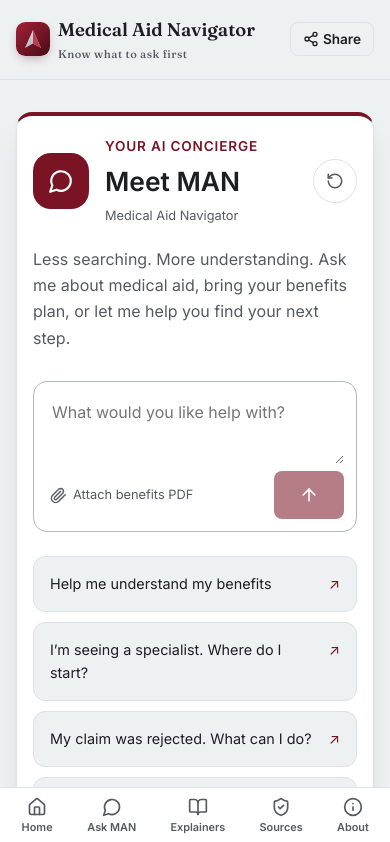
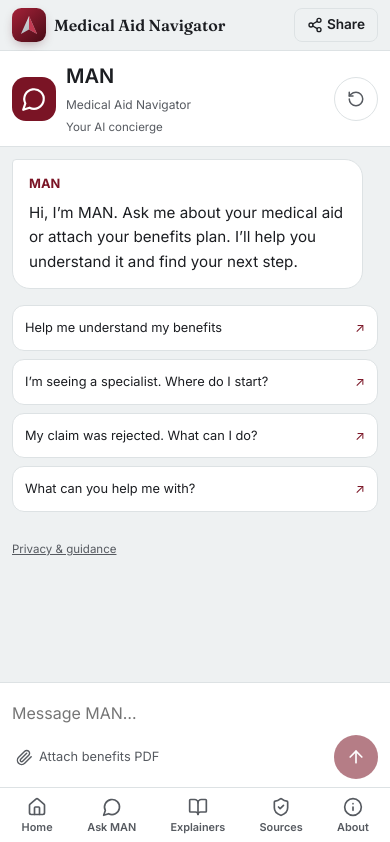
Before and after one commit to justinunderhill/medical_aid_navigator, a Next.js app: page /cover in a window 390 px wide. Shown: the top 842 px of the page. Built offline with nearby package versions, Linux system fonts and the light colour scheme.

Commit message:
Make MAN a responsive mobile chat with animated typing

```diff
--- a/src/app/cover/page.tsx
+++ b/src/app/cover/page.tsx
@@ -1,6 +1,5 @@
 import type { Metadata } from 'next';
 import { ManConcierge } from '@/components/ManConcierge';
-import { Disclaimer } from '@/components/Disclaimer';
 
 export const metadata: Metadata = {
   title: 'Your cover',
@@ -9,10 +8,9 @@ export const metadata: Metadata = {
 
 export default function CoverPage() {
   return (
-    <main className="desk-shell cover-page">
+    <main className="man-page cover-page">
       <h1 className="sr-only">Your cover — ask MAN</h1>
       <ManConcierge dedicated />
-      <Disclaimer />
     </main>
   );
 }
--- a/src/app/layout.tsx
+++ b/src/app/layout.tsx
@@ -7,6 +7,7 @@ import { MobileNav } from '@/components/MobileNav';
 import { ServiceWorkerRegister } from '@/components/ServiceWorkerRegister';
 import { InstallPrompt } from '@/components/InstallPrompt';
 import { ManProvider } from '@/components/ManConcierge';
+import { AppShell } from '@/components/AppShell';
 
 /**
  * Fonts are loaded with next/font (self-optimised, no render-blocking @import,
@@ -49,6 +50,7 @@ export const viewport: Viewport = {
   width: 'device-width',
   initialScale: 1,
   viewportFit: 'cover',
+  interactiveWidget: 'resizes-content',
   themeColor: '#7a1425',
 };
 
@@ -60,12 +62,14 @@ export default function RootLayout({ children }: { children: React.ReactNode })
     >
       <body>
         <ManProvider>
+        <AppShell>
         <SiteHeader />
         <ServiceWorkerRegister />
         {children}
         <SiteFooter />
         <MobileNav />
         <InstallPrompt />
+        </AppShell>
         </ManProvider>
       </body>
     </html>
--- /dev/null
+++ b/src/components/AppShell.tsx
@@ -0,0 +1,31 @@
+'use client';
+
+import { useEffect, useRef, type ReactNode } from 'react';
+import { usePathname } from 'next/navigation';
+
+/** Keep the chat composer inside the visible viewport, including the Android keyboard. */
+export function AppShell({ children }: { children: ReactNode }) {
+  const pathname = usePathname();
+  const chat = pathname === '/man' || pathname === '/cover';
+  const shell = useRef<HTMLDivElement>(null);
+  useEffect(() => {
+    if (!chat) return;
+    const viewport = window.visualViewport;
+    const update = () => {
+      const height = viewport?.height ?? window.innerHeight;
+      shell.current?.style.setProperty('--chat-height', `${height}px`);
+      shell.current?.style.setProperty('--chat-top', `${viewport?.offsetTop ?? 0}px`);
+      shell.current?.classList.toggle('is-compact', height < 500);
+    };
+    update();
+    viewport?.addEventListener('resize', update);
+    viewport?.addEventListener('scroll', update);
+    window.addEventListener('resize', update);
+    return () => {
+      viewport?.removeEventListener('resize', update);
+      viewport?.removeEventListener('scroll', update);
+      window.removeEventListener('resize', update);
+    };
+  }, [chat, pathname]);
+  return <div ref={shell} className={`app-shell${chat ? ' app-shell-chat' : ''}`}>{children}</div>;
+}
--- a/src/components/ManConcierge.tsx
+++ b/src/components/ManConcierge.tsx
@@ -2,7 +2,7 @@
 
 import { Fragment, createContext, useContext, useEffect, useRef, useState, type ReactNode } from 'react';
 import Link from 'next/link';
-import { ArrowUp, FileText, Loader2, MessageCircle, Paperclip, RotateCcw, X } from 'lucide-react';
+import { ArrowUp, FileText, MessageCircle, Paperclip, RotateCcw, X } from 'lucide-react';
 import type { ConciergeTurn } from '@/lib/concierge/shared';
 
 function useConversation() {
@@ -10,6 +10,7 @@ function useConversation() {
   const [file, setFile] = useState<File | null>(null);
   const [draft, setDraft] = useState('');
   const [busy, setBusy] = useState(false);
+  const [pending, setPending] = useState('');
   const [error, setError] = useState('');
   const active = useRef<AbortController | null>(null);
   useEffect(() => () => active.current?.abort(), []);
@@ -17,7 +18,7 @@ function useConversation() {
   function reset(nextFile: File | null = null) {
     active.current?.abort();
     active.current = null;
-    setBusy(false); setTurns([]); setFile(nextFile); setDraft(''); setError('');
+    setBusy(false); setPending(''); setTurns([]); setFile(nextFile); setDraft(''); setError('');
   }
 
   async function ask(text: string) {
@@ -25,7 +26,7 @@ function useConversation() {
     if (!question || busy || active.current) return;
     const controller = new AbortController();
     active.current = controller;
-    setBusy(true); setError(''); setDraft(question);
+    setBusy(true); setPending(question); setError(''); setDraft('');
     const timeout = setTimeout(() => controller.abort(), 60000);
     try {
       const body = new FormData();
@@ -41,12 +42,14 @@ function useConversation() {
       if (!Array.isArray(data.segments) || !Array.isArray(data.links)) throw new Error('Unexpected response. Please try again.');
       if (active.current !== controller) return;
       setTurns(previous => [...previous, { question, reply: data }]);
-      setDraft('');
     } catch (err) {
-      if (active.current === controller) setError(controller.signal.aborted ? 'That took too long. Please try again.' : err instanceof TypeError ? 'Check your connection and try again.' : err instanceof Error ? err.message : 'Check your connection and try again.');
+      if (active.current === controller) {
+        setDraft(question);
+        setError(controller.signal.aborted ? 'That took too long. Please try again.' : err instanceof TypeError ? 'Check your connection and try again.' : err instanceof Error ? err.message : 'Check your connection and try again.');
+      }
     } finally {
       clearTimeout(timeout);
-      if (active.current === controller) { active.current = null; setBusy(false); }
+      if (active.current === controller) { active.current = null; setBusy(false); setPending(''); }
     }
   }
 
@@ -56,7 +59,7 @@ function useConversation() {
     }
     reset(next);
   }
-  return { turns, file, draft, setDraft, busy, error, ask, reset, attach };
+  return { turns, file, draft, setDraft, busy, pending, error, ask, reset, attach };
 }
 
 const ConversationContext = createContext<ReturnType<typeof useConversation> | null>(null);
@@ -78,22 +81,25 @@ export function ManConcierge({ dedicated = false }: { dedicated?: boolean }) {
   const transcript = useRef<HTMLDivElement>(null);
   const count = chat?.turns.length ?? 0;
   useEffect(() => {
-    if (count && transcript.current) transcript.current.scrollTop = transcript.current.scrollHeight;
+    if (transcript.current) transcript.current.scrollTop = count || chat?.busy ? transcript.current.scrollHeight : 0;
   }, [count, chat?.busy]);
   if (!chat) return null;
-  const { file, turns, busy, draft, error } = chat;
+  const { file, turns, busy, pending, draft, error } = chat;
   return (
     <section className={`man${dedicated ? ' man-dedicated' : ''}`} aria-label="Chat with MAN">
       <header className="man-heading">
         <span className="man-avatar" aria-hidden><MessageCircle size={26} /></span>
-        <div><p className="eyebrow">Your AI concierge</p><h2>Meet MAN<span>Medical Aid Navigator</span></h2></div>
+        <div><h2>MAN<span>Medical Aid Navigator</span></h2><p className="man-presence">{busy ? 'Preparing your answer' : 'Your AI concierge'}</p></div>
         <button className="man-reset" type="button" onClick={() => chat.reset()} aria-label="Clear chat and remove plan" title="New chat"><RotateCcw size={18} /></button>
       </header>
-      <p className="man-intro">Less searching. More understanding. Ask me about medical aid, bring your benefits plan, or let me help you find your next step.</p>
       {!dedicated && <Link className="man-space-link" href="/man">Open MAN’s conversation space →</Link>}
 
       {file && <div className="man-file"><FileText size={18} aria-hidden /><span>{file.name}<small>Attached for this conversation</small></span><button type="button" onClick={() => chat.reset()} aria-label="Remove plan and clear chat"><X size={18} /></button></div>}
       <div className="man-transcript" ref={transcript} role="log" aria-label="Conversation" aria-live="polite" aria-relevant="additions">
+        {!turns.length && !busy && <div className="man-welcome">
+          <article className="man-answer"><p className="man-speaker">MAN</p><p>Hi, I’m MAN. Ask me about your medical aid or attach your benefits plan. I’ll help you understand it and find your next step.</p></article>
+          <div className="man-starters" aria-label="Suggested questions">{(file ? planStarters : starters).map(text => <button key={text} type="button" onClick={() => chat.ask(text)}>{text}<span aria-hidden>↗</span></button>)}</div>
+        </div>}
         {turns.map((turn, i) => <div className="man-turn" key={i}>
           <div className="man-question"><span className="sr-only">You: </span>{turn.question}</div>
           <article className={`man-answer${turn.reply.isEmergency ? ' man-emergency' : ''}`}>
@@ -111,19 +117,19 @@ export function ManConcierge({ dedicated = false }: { dedicated?: boolean }) {
             </>}
           </article>
         </div>)}
-        {busy && <p className="man-working" role="status"><Loader2 className="spin" size={17} />{file ? 'MAN is reading your plan and checking the answer…' : 'MAN is checking the app’s guidance…'}</p>}
+        {busy && <div className="man-turn"><div className="man-question"><span className="sr-only">You: </span>{pending}</div><div className="man-answer man-working" role="status"><span className="man-typing" aria-hidden="true"><i /><i /><i /></span><span>{file ? 'Reading your plan' : 'MAN is thinking'}<span className="sr-only">. Please wait for your answer.</span></span></div></div>}
+        {error && <div className="cover-error" role="alert"><p>{error} Your message is ready to retry below.</p><p>If symptoms are severe, call 112 or 10177.</p><Link href="/#pick-situation">Use the guided tools →</Link></div>}
+        <details className="man-info"><summary>Privacy &amp; guidance</summary>
+          <p className="man-privacy">PDF up to 4 MB / 100 pages. Attaching or removing a plan starts a new chat. Your chat and PDF stay in this tab’s memory until cleared or refreshed; relevant messages and the PDF are sent to our AI provider to answer each question. They are not saved by this app.</p>
+          <p className="man-disclaimer">Educational guidance, not medical or financial advice. MAN can make mistakes; check the cited text and confirm cover with your scheme. No live balances or claim status. <Link href="/about">Privacy</Link></p>
+        </details>
       </div>
-
-      {error && <div className="cover-error" role="alert"><p>{error}</p><p>If symptoms are severe, seek urgent care now. Call 112 from a mobile or 10177 for an ambulance.</p><Link href="/#pick-situation">Use the guided tools →</Link></div>}
       <form className="man-composer" onSubmit={event => { event.preventDefault(); void chat.ask(draft); }}>
         <label className="sr-only" htmlFor="man-question">Ask MAN</label>
-        <textarea id="man-question" rows={2} maxLength={1500} disabled={busy} value={draft} onChange={event => chat.setDraft(event.target.value)} placeholder={file ? 'Ask about your plan, or ask a follow-up…' : 'What would you like help with?'} onKeyDown={event => { if (event.key === 'Enter' && !event.shiftKey && !event.nativeEvent.isComposing) { event.preventDefault(); void chat.ask(draft); } }} />
+        <textarea id="man-question" rows={1} maxLength={1500} readOnly={busy} value={draft} onChange={event => chat.setDraft(event.target.value)} placeholder={busy ? 'MAN is preparing your answer…' : file ? 'Ask about your plan…' : 'Message MAN…'} onKeyDown={event => { if (event.key === 'Enter' && !event.shiftKey && !event.nativeEvent.isComposing) { event.preventDefault(); void chat.ask(draft); } }} />
         <div className="man-composer-actions"><button type="button" className="man-attach" disabled={busy} onClick={() => upload.current?.click()}><Paperclip size={17} />{file ? 'Replace plan' : 'Attach benefits PDF'}</button><button className="btn btn-primary" disabled={busy || !draft.trim()} aria-label="Send message to MAN"><ArrowUp size={20} /></button></div>
         <input ref={upload} type="file" accept="application/pdf,.pdf" hidden onChange={event => { const next = event.target.files?.[0]; if (next) chat.attach(next); event.target.value = ''; }} />
       </form>
-      {!turns.length && <div className="man-starters" aria-label="Suggested questions">{(file ? planStarters : starters).map(text => <button key={text} disabled={busy} type="button" onClick={() => chat.ask(text)}>{text}<span aria-hidden>↗</span></button>)}</div>}
-      <p className="man-privacy">PDF up to 4 MB / 100 pages. Attaching or removing a plan starts a new chat. Your chat and PDF stay in this tab’s memory until cleared or refreshed; relevant messages and the PDF are sent to our AI provider to answer each question. They are not saved by this app.</p>
-      <p className="man-disclaimer">Educational guidance, not medical or financial advice. MAN can make mistakes; check the cited text and confirm cover with your scheme. No live balances or claim status. <Link href="/about">Privacy</Link></p>
     </section>
   );
 }
--- a/src/styles/globals.css
+++ b/src/styles/globals.css
@@ -1925,3 +1925,69 @@ label { display: block; font-weight: 500; margin-bottom: var(--sp-2); }
   .install-prompt { gap: 8px; }
   .install-prompt-copy { font-size: .75rem; }
 }
+
+/* MAN uses a conversation pane and a separate, always-visible composer. */
+.man { display: flex; flex-direction: column; min-width: 0; padding: 0; overflow: hidden; }
+.man-heading { padding: 16px 20px; border-bottom: 1px solid var(--line); flex-shrink: 0; }
+.man-heading h2 { font-size: 1.25rem; }
+.man-heading h2 span { font-size: .75rem; }
+.man-avatar { width: 44px; height: 44px; border-radius: 14px; }
+.man-presence { margin: 4px 0 0; font-size: .72rem; color: var(--ink-soft); }
+.man-space-link { padding: 10px 20px; background: var(--garnet-tint); }
+.man-transcript { flex: 1; min-height: 0; max-height: none; overflow: auto; padding: 16px; background: var(--pearl); scrollbar-gutter: auto; }
+.man:not(.man-dedicated) .man-transcript { max-height: 420px; }
+.man-turn { margin: 0 0 20px; }
+.man-question { background: var(--garnet); color: white; margin-bottom: 14px; padding: 12px 16px; font-size: .95rem; }
+.man-answer { width: fit-content; max-width: 94%; padding: 14px 16px; background: var(--surface); border: 1px solid var(--line); border-radius: 4px 18px 18px; line-height: 1.6; overflow-wrap: anywhere; }
+.man-answer p:last-child { margin-bottom: 0; }
+.man-speaker { margin-bottom: 6px; }
+.man-starters { margin: 16px 0; gap: 8px; }
+.man-starters button { background: var(--surface); padding: 12px; min-height: 44px; font-size: .8rem; align-items: center; }
+.man-working { margin-top: 0; font-size: .8rem; gap: 12px; }
+.man-typing { display: inline-flex; gap: 4px; align-items: center; height: 20px; flex-shrink: 0; }
+.man-typing i { width: 6px; height: 6px; border-radius: 50%; background: var(--garnet); animation: man-dot 1.2s ease-in-out infinite; }
+.man-typing i:nth-child(2) { animation-delay: .16s; }
+.man-typing i:nth-child(3) { animation-delay: .32s; }
+@keyframes man-dot { 0%, 60%, 100% { transform: translateY(0); opacity: .4; } 30% { transform: translateY(-5px); opacity: 1; } }
+@media (prefers-reduced-motion: reduce) { .man-typing i { animation: none; opacity: 1; } }
+.man-info { color: var(--ink-soft); font-size: .72rem; margin-top: 16px; }
+.man-info summary { cursor: pointer; min-height: 44px; display: flex; align-items: center; text-decoration: underline; }
+.man-file { margin: 0; border-radius: 0; padding: 8px 16px; flex-shrink: 0; }
+.man-file span { overflow: hidden; text-overflow: ellipsis; white-space: nowrap; }
+.man-file small { font-size: .7rem; margin: 0; }
+.man-composer { margin: 0; padding: 10px 16px; border: 0; border-top: 1px solid var(--line); border-radius: 0; background: var(--surface); flex-shrink: 0; }
+.man-composer textarea { display: block; resize: none; height: 44px; min-height: 44px; max-height: 88px; padding: 10px 0; font-size: 16px; line-height: 24px; }
+.man-composer-actions { gap: 8px; }
+.man-composer-actions .btn { width: 44px; min-height: 44px; padding: 0; border-radius: 50%; flex-shrink: 0; }
+.man-emergency { background: var(--coral-tint); border-left: 4px solid var(--coral); }
+.app-shell-chat { height: var(--chat-height, 100dvh); display: flex; flex-direction: column; overflow: hidden; }
+.app-shell-chat > .site-header, .app-shell-chat > .update-prompt { flex-shrink: 0; }
+.app-shell-chat > .site-footer, .app-shell-chat > .install-prompt { display: none; }
+.app-shell-chat .man-page { flex: 1; min-height: 0; width: 100%; max-width: 880px; display: flex; padding: 12px 20px; }
+.app-shell-chat .man-dedicated { flex: 1; min-height: 0; margin: 0; }
+@media (max-width: 720px) {
+  body:has(.app-shell-chat) { padding-bottom: 0; }
+  .app-shell-chat { position: fixed; top: var(--chat-top, 0px); left: 0; right: 0; padding-top: env(safe-area-inset-top, 0px); }
+  .app-shell-chat > .site-header { padding: 8px 12px; width: 100%; margin: 0; }
+  .app-shell-chat .wordmark { min-width: 0; font-size: 1rem; }
+  .app-shell-chat .wordmark-sub { display: none; }
+  .app-shell-chat .man-page { padding: 0; max-width: none; }
+  .app-shell-chat .man-dedicated { border: 0; border-radius: 0; box-shadow: none; }
+  .app-shell-chat > .mobile-nav { position: static; flex-shrink: 0; }
+  .man-heading { padding: 10px 12px; gap: 10px; }
+  .man-transcript { padding: 12px; }
+  .man-starters { grid-template-columns: 1fr; }
+  .man-composer { padding: 8px 12px; }
+  .man-answer { max-width: 96%; }
+  .man-question { max-width: 90%; }
+  .home { padding-top: 16px; }
+  .app-shell-chat.is-compact > .site-header, .app-shell-chat.is-compact > .mobile-nav { display: none; }
+  .app-shell-chat.is-compact .man-heading { padding: 6px 12px; }
+  .app-shell-chat.is-compact .man-heading h2 span, .app-shell-chat.is-compact .man-presence { display: none; }
+  .app-shell-chat.is-compact .man-composer { padding-bottom: max(8px, env(safe-area-inset-bottom, 0px)); }
+}
+@media (max-height: 500px) and (max-width: 720px) {
+  .app-shell-chat > .site-header, .app-shell-chat > .mobile-nav { display: none; }
+  .app-shell-chat .man-heading { padding: 6px 12px; }
+  .app-shell-chat .man-heading h2 span, .app-shell-chat .man-presence { display: none; }
+}
```
Also changed, not shown: 1 other file (tests, documents, lock files or other folders).
